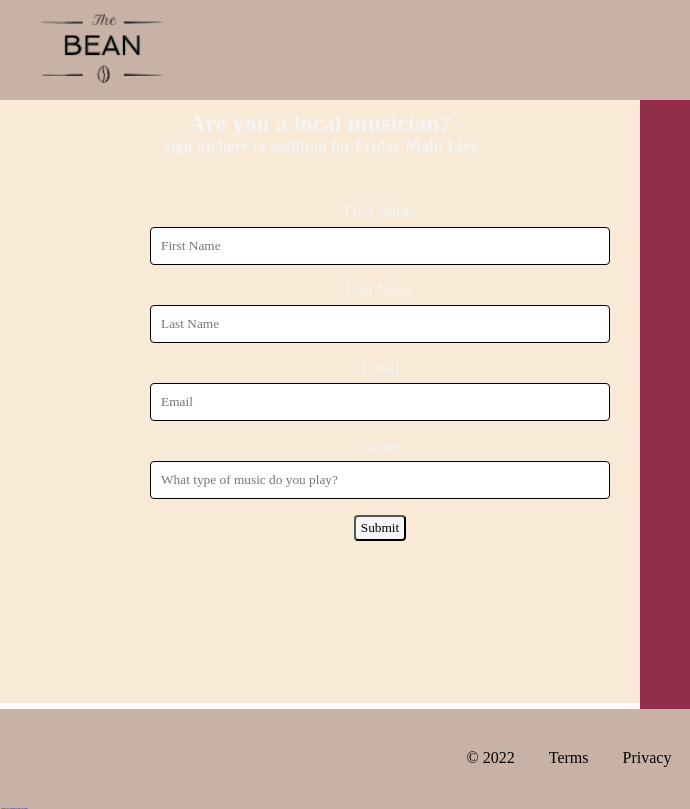
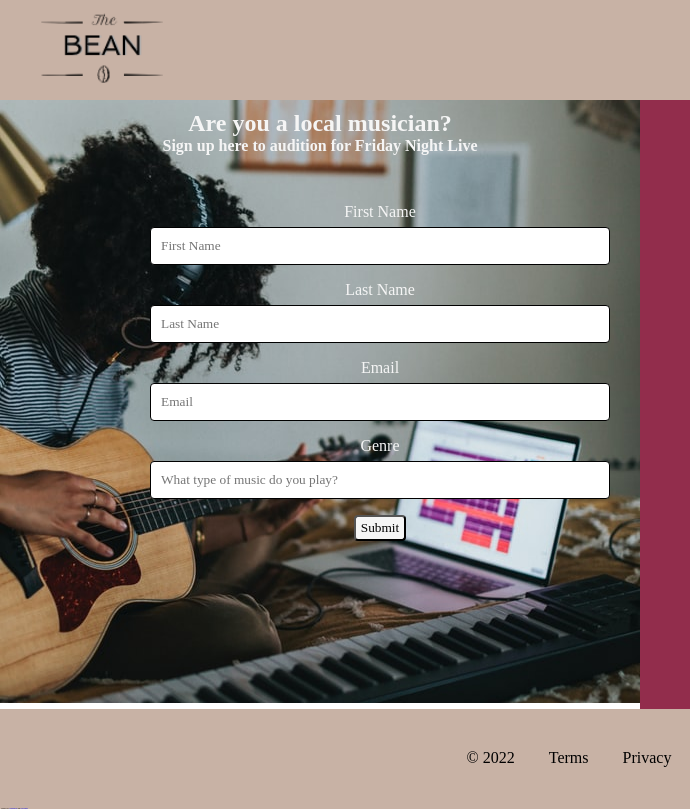
Before and after one commit to sunset53/w4bFinalProject2-cafe, a plain HTML site: page contact.html in a window 1280 px wide. Shown: the full height of the page, 0-690 px from the left. Drawn offline with Linux system fonts and the light colour scheme; the site is published under a folder, as on GitHub Pages, so addresses that start at the root find nothing; grey boxes are pictures that could not be loaded; a web font is replaced by a local one.

Commit message:
correcting link for image on contact page

```diff
--- a/css/contact.css
+++ b/css/contact.css
@@ -69,7 +69,7 @@ nav ul a:hover {
 }
 
 .column1 {
-    background-image: url(/images/musician-small.jpg);
+    background-image: url(../images/musician-small.jpg);
     background-repeat: no-repeat;
     background-position: 0% 35%;
     background-size: cover;
```
